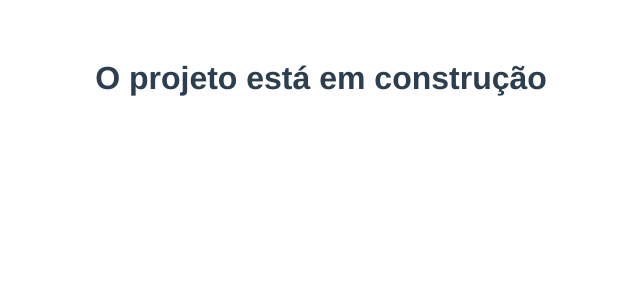
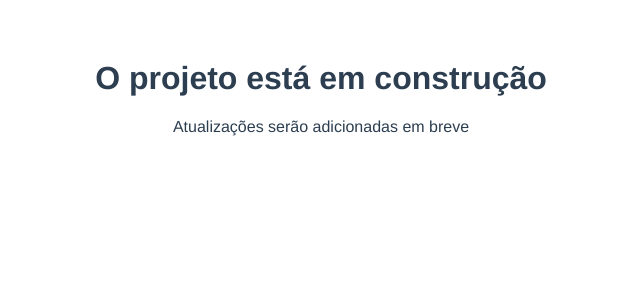
Before and after one commit to JoaoMario17/My-online-Self, a Vue app: page / in a window 1280 px wide. Shown: the top 300 px of the page, without its empty margins (319-959 px from the left). Built offline with nearby package versions, Linux system fonts and the light colour scheme.

Commit message:
testing integration

```diff
--- a/src/App.vue
+++ b/src/App.vue
@@ -4,6 +4,7 @@
 <template>
   <div>
     <h1>O projeto está em construção</h1>
+    <p>Atualizações serão adicionadas em breve</p>
   </div>
 </template>
 
```
